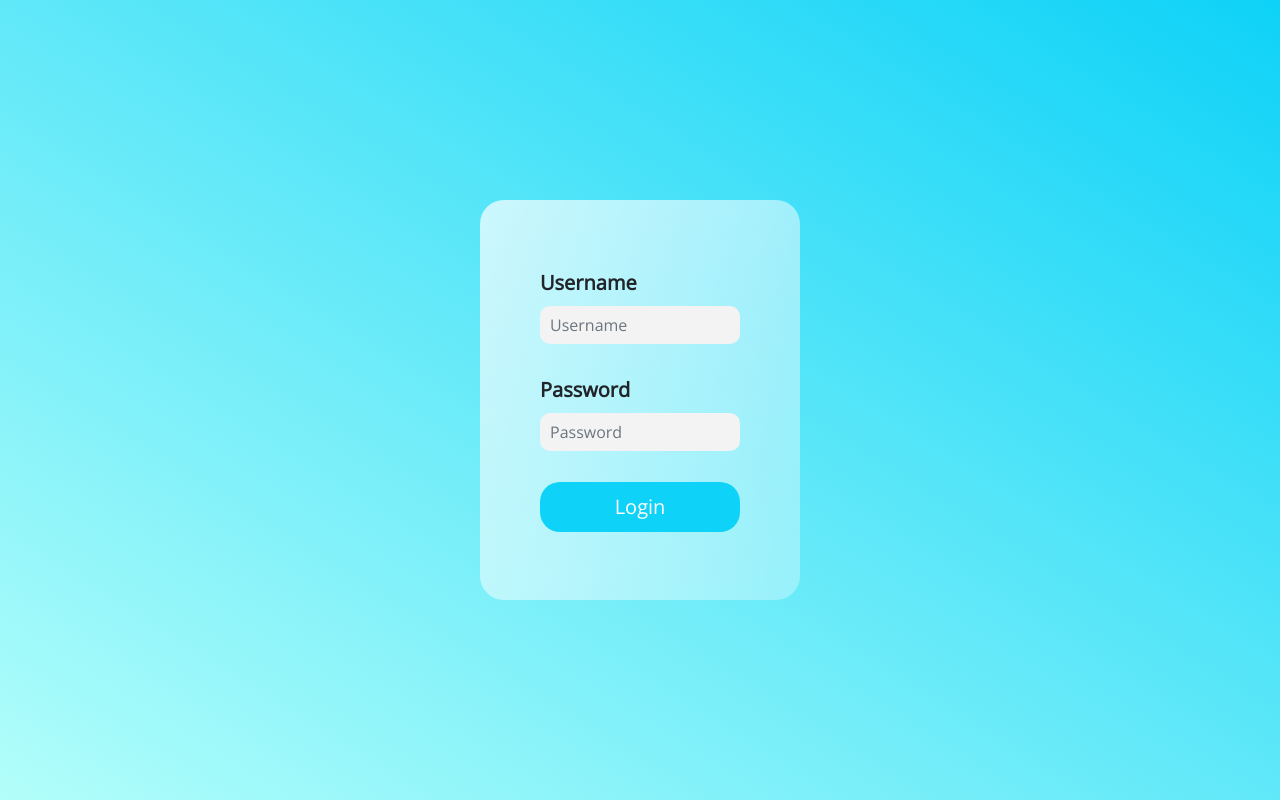
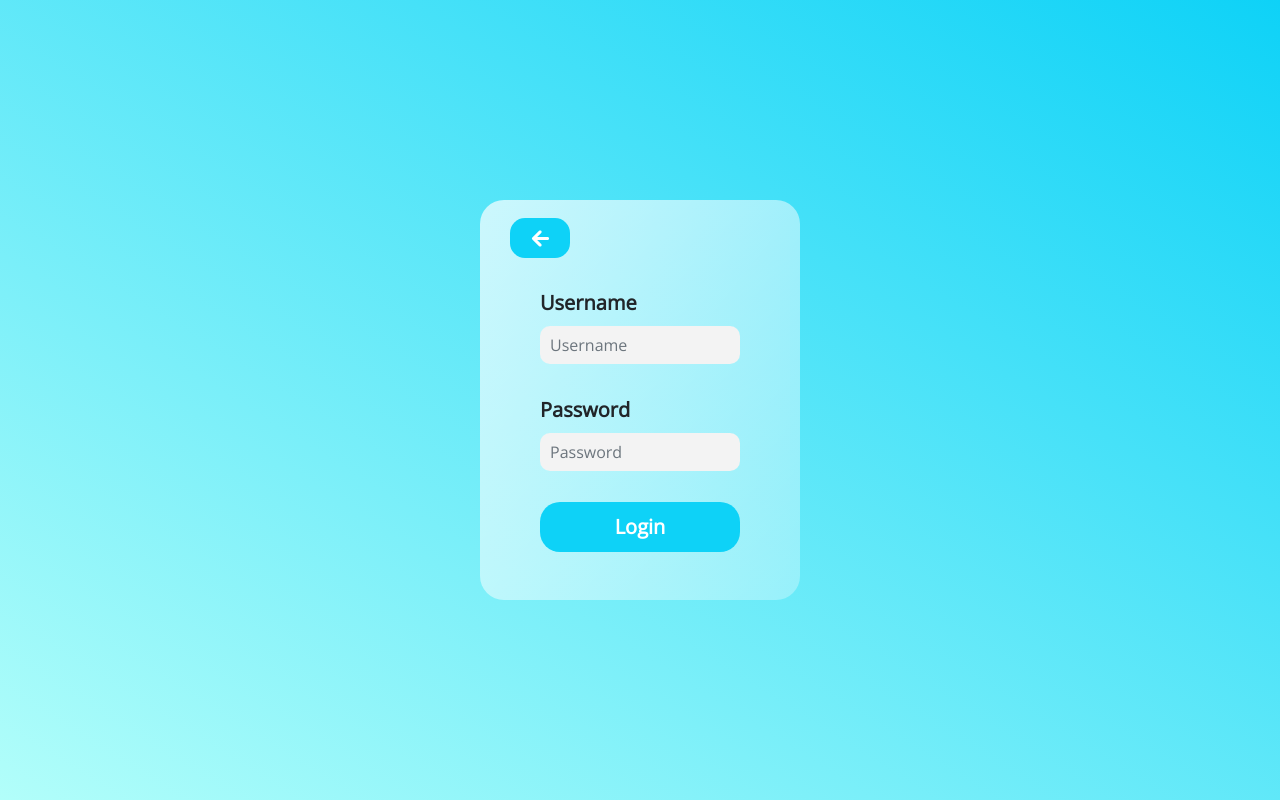
Before and after one commit to WilliamZLi/CS97-App, a React (Create React App) app in the folder frontend/: page /login in a window 1280 px wide. Built offline with nearby package versions, Linux system fonts and the light colour scheme.

Commit message:
added functionality of back button for login & register page

```diff
--- a/frontend/src/components/home.component.js
+++ b/frontend/src/components/home.component.js
@@ -1,7 +1,6 @@
 import React, { Component } from "react";
 
 import "./home.css";
-
 import Form from "react-bootstrap/Form";
 import Button from "react-bootstrap/Button";
 import axios from "axios";
--- a/frontend/src/components/login.component.js
+++ b/frontend/src/components/login.component.js
@@ -1,6 +1,7 @@
 import React, { Component } from "react";
 import "./login.css";
 
+import { IoMdArrowRoundBack } from "react-icons/io";
 import Form from "react-bootstrap/Form";
 import Button from "react-bootstrap/Button";
 import axios from "axios";
@@ -10,11 +11,11 @@ axios.defaults.withCredentials = true;
 export default class Login extends Component {
   constructor(props) {
     super(props);
-
     // Setting up functions - set 'this' context to this class
     this.onChangeName = this.onChangeName.bind(this);
     this.onChangePassword = this.onChangePassword.bind(this);
     this.onSubmit = this.onSubmit.bind(this);
+    this.onSubmitBack = this.onSubmitBack.bind(this);
 
     // Setting up state
     this.state = {
@@ -31,7 +32,10 @@ export default class Login extends Component {
   onChangePassword(e) {
     this.setState({ password: e.target.value });
   }
-
+  onSubmitBack(e) {
+    e.preventDefault();
+    this.setState({ redirect: "/" });
+  }
   onSubmit(e) {
     e.preventDefault();
 
@@ -67,6 +71,13 @@ export default class Login extends Component {
     }
     return (
       <div className="form-wrapper">
+        <div className="header">
+          <Form onSubmit={this.onSubmitBack}>
+            <Button block="block" type="submit" className="backButton">
+              <IoMdArrowRoundBack className="arrowIcon" />
+            </Button>
+          </Form>
+        </div>
         <Form onSubmit={this.onSubmit}>
           <Form.Group controlId="Name">
             <Form.Label>Username</Form.Label>
--- a/frontend/src/components/login.css
+++ b/frontend/src/components/login.css
@@ -30,9 +30,25 @@
 }
 
 .button {
+  font-weight: bold;
   font-family: "Open Sans", "sans-serif";
   background: #0ed2f7;
   border: none;
   border-radius: 20px;
   padding-top: 30px;
 }
+
+.backButton {
+  display: flex;
+  align-items: center;
+  justify-content: center;
+  width: 60px;
+  height: 40px;
+  background: #0ed2f7;
+  border: none;
+  border-radius: 15px;
+}
+
+.arrowIcon {
+  font-size: 25px;
+}
--- a/frontend/src/components/register.component.js
+++ b/frontend/src/components/register.component.js
@@ -1,5 +1,7 @@
 import React, { Component } from "react";
 import "./login.css";
+
+import { IoMdArrowRoundBack } from "react-icons/io";
 import Form from "react-bootstrap/Form";
 import Button from "react-bootstrap/Button";
 import axios from "axios";
@@ -14,6 +16,7 @@ export default class Register extends Component {
     this.onChangeName = this.onChangeName.bind(this);
     this.onChangePassword = this.onChangePassword.bind(this);
     this.onSubmit = this.onSubmit.bind(this);
+    this.onSubmitBack = this.onSubmitBack.bind(this);
 
     // Setting up state
     this.state = {
@@ -29,6 +32,11 @@ export default class Register extends Component {
 
   onChangePassword(e) {
     this.setState({ password: e.target.value });
+  }
+
+  onSubmitBack(e) {
+    e.preventDefault();
+    this.setState({ redirect: "/" });
   }
 
   onSubmit(e) {
@@ -64,6 +72,13 @@ export default class Register extends Component {
     }
     return (
       <div className="form-wrapper">
+        <div className="header">
+          <Form onSubmit={this.onSubmitBack}>
+            <Button block="block" type="submit" className="backButton">
+              <IoMdArrowRoundBack className="arrowIcon" />
+            </Button>
+          </Form>
+        </div>
         <Form onSubmit={this.onSubmit}>
           <Form.Group controlId="Name">
             <Form.Label>Username</Form.Label>
```
